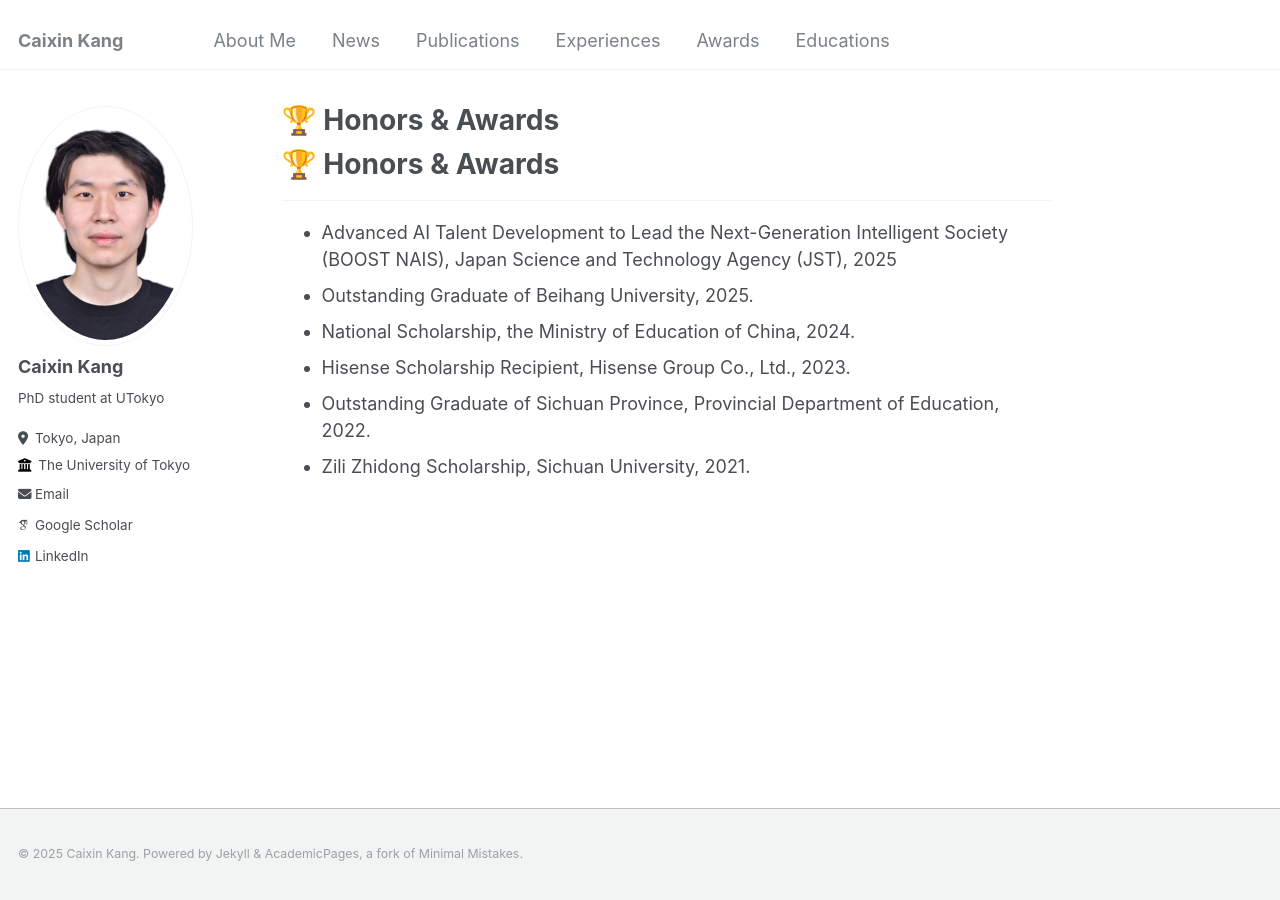
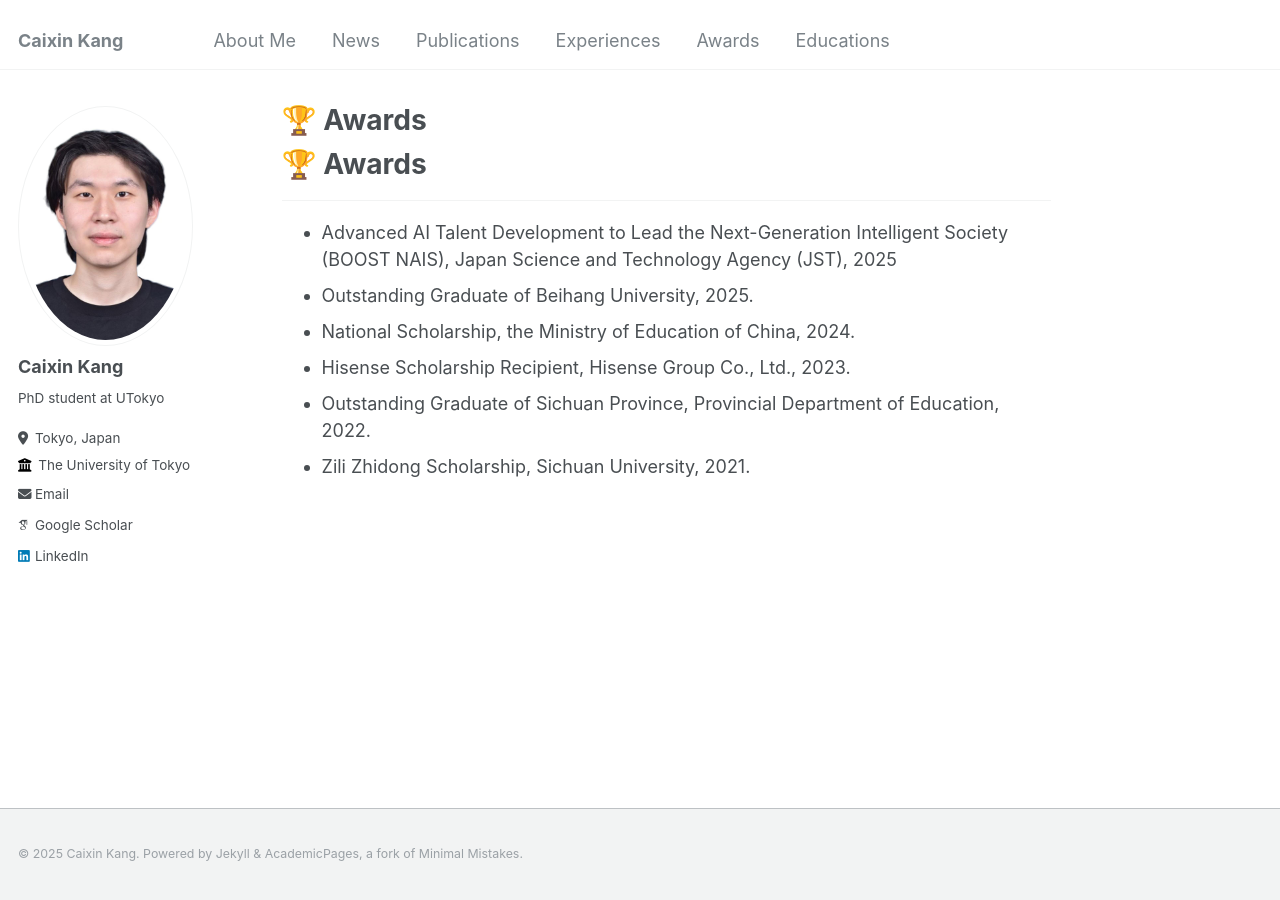
Before and after one commit to kkkcx/kkkcx.github.io, a Jekyll site: the page built from _pages/includes/honers.md, in a window 1280 px wide. Built offline with Jekyll 4.4.1, drawn with Linux system fonts in a browser that asks for light colours; some web fonts are replaced; our own code applies the rules of GitHub Pages for plain Markdown files.

Commit message:
Update honers.md

```diff
--- a/_pages/includes/honers.md
+++ b/_pages/includes/honers.md
@@ -1,4 +1,4 @@
-# 🏆 Honors & Awards
+# 🏆 Awards
 -----
 - Advanced AI Talent Development to Lead the Next-Generation Intelligent Society (BOOST NAIS), Japan Science and Technology Agency (JST), 2025
 - Outstanding Graduate of Beihang University, 2025.
```
